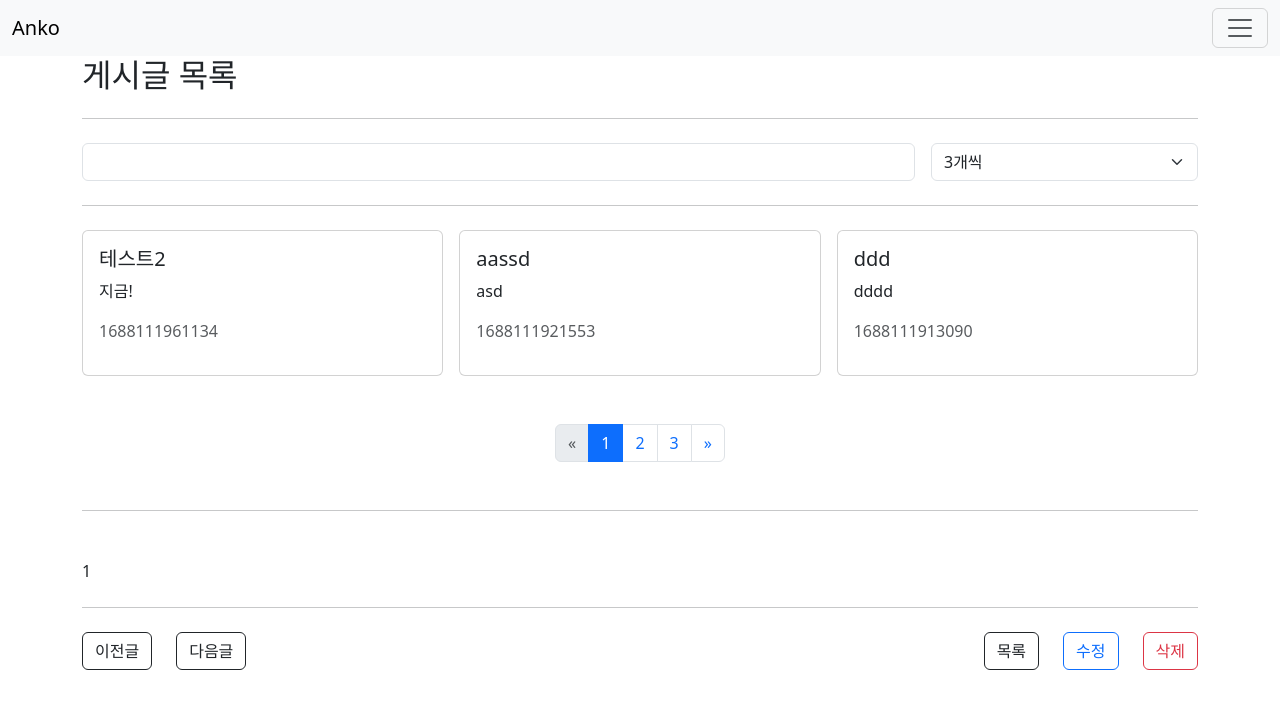
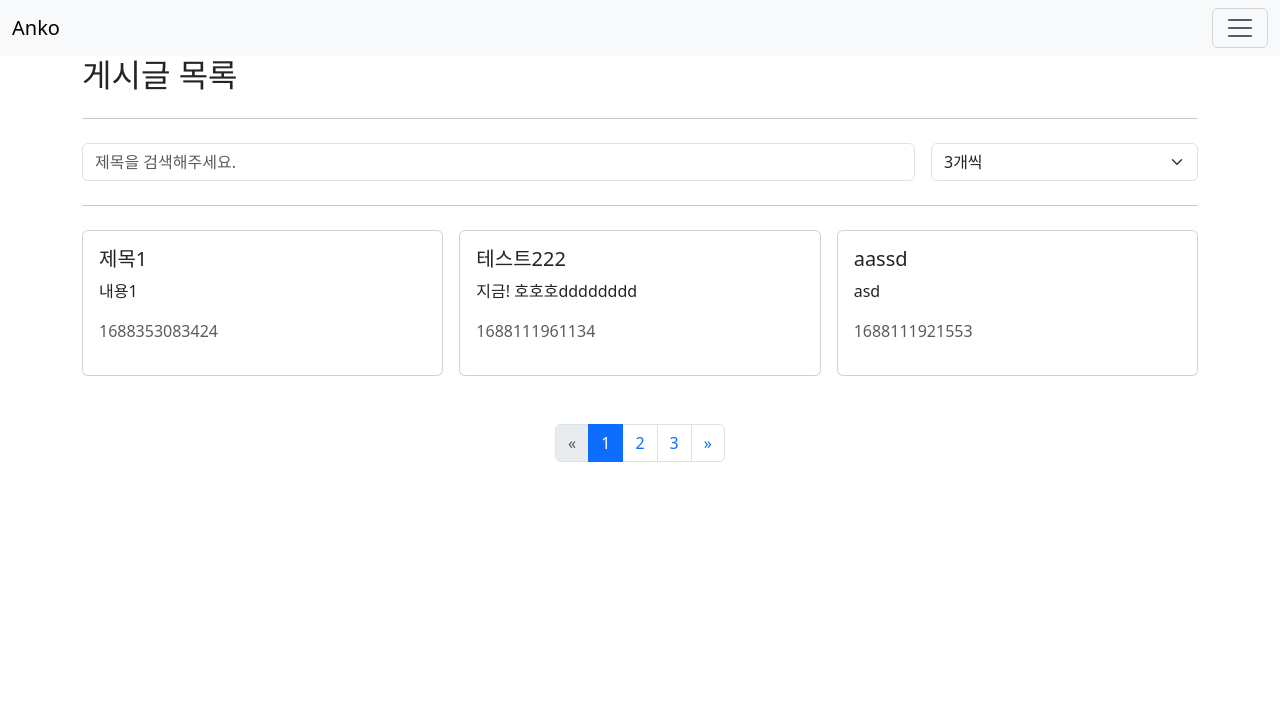
Before and after one commit to anko-developer/vue-reset, a Vue app: page /post in a window 1280 px wide. Shown: the top 708 px of the page. Built offline with nearby package versions, Linux system fonts and the light colour scheme; data requests are answered from the project's data file.

Commit message:
모듈 나누기

```diff
--- a/db.json
+++ b/db.json
@@ -37,10 +37,16 @@
       "id": 17
     },
     {
-      "title": "테스트2",
-      "content": "지금!",
+      "title": "테스트222",
+      "content": "지금! 호호호dddddddd",
       "createdAt": 1688111961134,
       "id": 18
+    },
+    {
+      "title": "제목1",
+      "content": "내용1",
+      "createdAt": 1688353083424,
+      "id": 19
     }
   ]
 }
--- a/src/api/posts.js
+++ b/src/api/posts.js
@@ -6,17 +6,21 @@ export function getPosts(params) {
 }
 
 export function getPostById(id) {
-  return posts.get(id);
+  return posts.get(`/${id}`);
 }
 
 export function createPost(data) {
   return posts.post('', data);
 }
 
+// export function updatePost(id, data) {
+//   return posts.put(`/${id}`, data);
+// }
+
 export function updatePost(id, data) {
-  return posts.put(id, data);
+  return posts.patch(`/${id}`, data);
 }
 
 export function deletePost(id) {
-  return posts.delete(id);
+  return posts.delete(`/${id}`);
 }
--- /dev/null
+++ b/src/components/AppAlert.vue
@@ -0,0 +1,50 @@
+<template>
+  <Transition name="slide-fade">
+    <div v-if="show" class="app-alert alert" :class="styleClass" role="alert">
+      {{ alertMessage }}
+    </div>
+  </Transition>
+</template>
+
+<script setup>
+import { computed } from 'vue';
+const props = defineProps({
+  show: {
+    type: Boolean,
+    default: false,
+  },
+  alertMessage: {
+    type: String,
+    required: true,
+  },
+  type: {
+    type: String,
+    default: '',
+    validator: value => ['success', 'error'].includes(value),
+  },
+});
+
+const styleClass = computed(() => {
+  return props.type === 'error' ? 'alert-danger' : 'alert-primary';
+});
+</script>
+
+<style scoped>
+.app-alert {
+  position: fixed;
+  top: 100px;
+  right: 10px;
+}
+
+.slide-fade-enter-active {
+  transition: all 0.3s ease;
+}
+.slide-fade-leave-active {
+  transition: all 0.8s cubic-bezier(1, 0.5, 0.8, 1);
+}
+.slide-fade-enter, .slide-fade-leave-to
+/* .slide-fade-leave-active below version 2.1.8 */ {
+  transform: translateX(10px);
+  opacity: 0;
+}
+</style>
--- /dev/null
+++ b/src/components/AppGrid.vue
@@ -0,0 +1,22 @@
+<template>
+  <div class="row g-3">
+    <div v-for="(item, index) in items" :key="index" :class="colClass">
+      <slot :item="item" :index="index"></slot>
+    </div>
+  </div>
+</template>
+
+<script setup>
+defineProps({
+  items: {
+    type: Array,
+    required: true,
+  },
+  colClass: {
+    type: String,
+    default: 'col-4',
+  },
+});
+</script>
+
+<style lang="scss" scoped></style>
--- /dev/null
+++ b/src/components/AppPagination.vue
@@ -0,0 +1,58 @@
+<template>
+  <nav class="mt-5" aria-label="Page navigation example">
+    <ul class="pagination justify-content-center">
+      <li class="page-item" :class="isPrevPage">
+        <a
+          class="page-link"
+          href="#"
+          aria-label="Previous"
+          @click.prevent="$emit('page', currentPage - 1)"
+        >
+          <span aria-hidden="true">&laquo;</span>
+        </a>
+      </li>
+      <li
+        v-for="page in pageCount"
+        class="page-item"
+        :class="{ active: currentPage === page }"
+      >
+        <a class="page-link" href="#" @click.prevent="$emit('page', page)">{{
+          page
+        }}</a>
+      </li>
+      <li class="page-item" :class="isNextPage">
+        <a
+          class="page-link"
+          href="#"
+          aria-label="Next"
+          @click.prevent="$emit('page', currentPage + 1)"
+        >
+          <span aria-hidden="true">&raquo;</span>
+        </a>
+      </li>
+    </ul>
+  </nav>
+</template>
+
+<script setup>
+import { computed } from 'vue';
+
+const props = defineProps({
+  currentPage: {
+    type: Number,
+    required: true,
+  },
+  pageCount: {
+    type: Number,
+    required: true,
+  },
+});
+defineEmits(['page']);
+
+const isPrevPage = computed(() => ({ disabled: !(props.currentPage > 1) }));
+const isNextPage = computed(() => ({
+  disabled: props.currentPage >= props.pageCount,
+}));
+</script>
+
+<style lang="scss" scoped></style>
--- /dev/null
+++ b/src/components/posts/PostFilter.vue
@@ -0,0 +1,39 @@
+<template>
+  <form @submit.prevent>
+    <div class="row g-3">
+      <div class="col">
+        <input
+          :value="title"
+          @input="$emit('update:title', $event.target.value)"
+          type="text"
+          class="form-control"
+          placeholder="제목을 검색해주세요."
+        />
+      </div>
+      <div class="col-3">
+        <select
+          :value="limit"
+          @input="$emit('update:limit', $event.target.value)"
+          name=""
+          id=""
+          class="form-select"
+        >
+          <option value="3">3개씩</option>
+          <option value="6">6개씩</option>
+          <option value="9">9개씩</option>
+        </select>
+      </div>
+    </div>
+  </form>
+</template>
+
+<script setup>
+defineProps({
+  title: String,
+  limit: Number,
+});
+
+defineEmits(['update:title', 'update:limit']);
+</script>
+
+<style lang="scss" scoped></style>
--- a/src/views/HomeView.vue
+++ b/src/views/HomeView.vue
@@ -4,15 +4,24 @@
     <p>{{ $route.path }}</p>
     <button class="btn btn-primary" @click="goAboutPage">About으로 이동</button>
   </div>
+
+  <AppGrid :items="items" v-slot="{ item }" col-class="col-3">
+    <div>{{ item }}</div>
+  </AppGrid>
 </template>
 
 <script setup>
+import { ref } from 'vue';
 import { useRouter } from 'vue-router';
+
+import AppGrid from '@/components/AppGrid.vue';
 
 const router = useRouter();
 const goAboutPage = () => {
   router.push({ name: 'About' });
 };
+
+const items = ref(['강아지', '고양이', '호랑이', '코끼리']);
 </script>
 
 <style lang="scss" scoped></style>
--- a/src/views/posts/PostDetailView.vue
+++ b/src/views/posts/PostDetailView.vue
@@ -36,7 +36,7 @@ import { getPostById, deletePost } from '@/api/posts';
 
 const props = defineProps({
   id: {
-    type: String,
+    type: [String, Number],
   },
 });
 
--- a/src/views/posts/PostEditView.vue
+++ b/src/views/posts/PostEditView.vue
@@ -18,6 +18,7 @@
         <button type="submit" class="btn btn-primary">수정</button>
       </template>
     </PostForm>
+    <AppAlert :show="showAlert" :alertMessage="alertMessage" />
   </div>
 </template>
 
@@ -26,6 +27,7 @@ import { ref } from 'vue';
 import { useRouter, useRoute } from 'vue-router';
 import { getPostById, updatePost } from '@/api/posts';
 import PostForm from '@/components/posts/PostForm.vue';
+import AppAlert from '@/components/AppAlert.vue';
 
 const router = useRouter();
 const route = useRoute();
@@ -41,6 +43,7 @@ const fetchPost = async () => {
     setForm(data);
   } catch (error) {
     console.error(error);
+    vAlert('네트워크 오류', 'error');
   }
 };
 const setForm = ({ title, content, createdAt }) => {
@@ -52,10 +55,11 @@ fetchPost();
 const edit = async () => {
   try {
     await updatePost(id, { ...form.value });
-    router.push({
-      name: 'PostDetail',
-      params: { id },
-    });
+    vAlert('수정이 완료되었습니다!', 'success');
+    // router.push({
+    //   name: 'PostDetail',
+    //   params: { id },
+    // });
   } catch (error) {
     console.log(error);
   }
@@ -69,6 +73,19 @@ const goDetailPage = () => {
     },
   });
 };
+
+// alert
+const showAlert = ref(false);
+const alertMessage = ref('');
+const alertType = ref('');
+const vAlert = (message, type = 'error') => {
+  showAlert.value = true;
+  alertMessage.value = message;
+  alertType.value = type;
+  setTimeout(() => {
+    showAlert.value = false;
+  }, 2000);
+};
 </script>
 
 <style lang="scss" scoped></style>
--- a/src/views/posts/PostListView.vue
+++ b/src/views/posts/PostListView.vue
@@ -2,22 +2,22 @@
   <div>
     <h2>게시글 목록</h2>
     <hr class="my-4" />
-    <form @submit.prevent>
-      <div class="row g-3">
-        <div class="col">
-          <input v-model="params.title_like" type="text" class="form-control">
-        </div>
-        <div class="col-3">
-          <select v-model="params._limit" name="" id="" class="form-select">
-            <option value="3">3개씩</option>
-            <option value="6">6개씩</option>
-            <option value="9">9개씩</option>
-          </select>
-        </div>
-      </div>
-    </form>
+    <PostFilter
+      v-model:title="params.title_like"
+      v-model:limit="params._limit"
+    />
     <hr class="my-4" />
-    <div class="row g-3">
+    <AppGrid :items="posts">
+      <template v-slot="{ item }">
+        <PostItem
+          :title="item.title"
+          :content="item.content"
+          :created-at="item.createdAt"
+          @click="goPage(item.id)"
+        />
+      </template>
+    </AppGrid>
+    <!-- <div class="row g-3">
       <div v-for="post in posts" :key="post.id" class="col-4">
         <PostItem
           :title="post.title"
@@ -26,27 +26,13 @@
           @click="goPage(post.id)"
         />
       </div>
-    </div>
+    </div> -->
   </div>
-  <nav class="mt-5" aria-label="Page navigation example">
-    <ul class="pagination justify-content-center">
-      <li class="page-item" :class="{ disabled: !(params._page > 1) }">
-        <a class="page-link" href="#" aria-label="Previous" @click.prevent="pagePrev">
-          <span aria-hidden="true">&laquo;</span>
-        </a>
-      </li>
-      <li v-for="page in pageCount" class="page-item" :class="{ active: params._page === page  }">
-        <a class="page-link" href="#" @click.prevent="pageGo(page)">{{ page }}</a>
-      </li>
-      <li class="page-item" :class="{ disabled: params._page >= pageCount }">
-        <a class="page-link" href="#" aria-label="Next" @click.prevent="pageNext">
-          <span aria-hidden="true">&raquo;</span>
-        </a>
-      </li>
-    </ul>
-  </nav>
-  <hr class="my-5" />
-  <PostDetailView :id="1"></PostDetailView>
+  <AppPagination
+    :current-page="params._page"
+    :page-count="pageCount"
+    @page="page => (params._page = page)"
+  />
 </template>
 
 <script setup>
@@ -54,7 +40,9 @@ import { ref, computed, watchEffect } from 'vue';
 import { useRouter } from 'vue-router';
 import { getPosts } from '@/api/posts';
 import PostItem from '@/components/posts/PostItem.vue';
-import PostDetailView from '@/views/posts/PostDetailView.vue';
+import PostFilter from '@/components/posts/PostFilter.vue';
+import AppGrid from '@/components/AppGrid.vue';
+import AppPagination from '@/components/AppPagination.vue';
 
 const router = useRouter();
 const posts = ref([]);
@@ -63,7 +51,7 @@ const params = ref({
   _order: 'desc',
   _page: 1,
   _limit: 3,
-  title_like: ''
+  title_like: '',
 });
 
 // pagination
@@ -71,17 +59,6 @@ const totalCount = ref(0);
 const pageCount = computed(() => {
   return Math.ceil(totalCount.value / params.value._limit);
 });
-
-const pageGo = (page) => {
-  params.value._page = page;
-};
-
-const pageNext = () => {
-  params.value._page += 1;
-};
-const pagePrev = () => {
-  params.value._page -= 1;
-};
 
 const fetchPosts = async () => {
   try {
```
